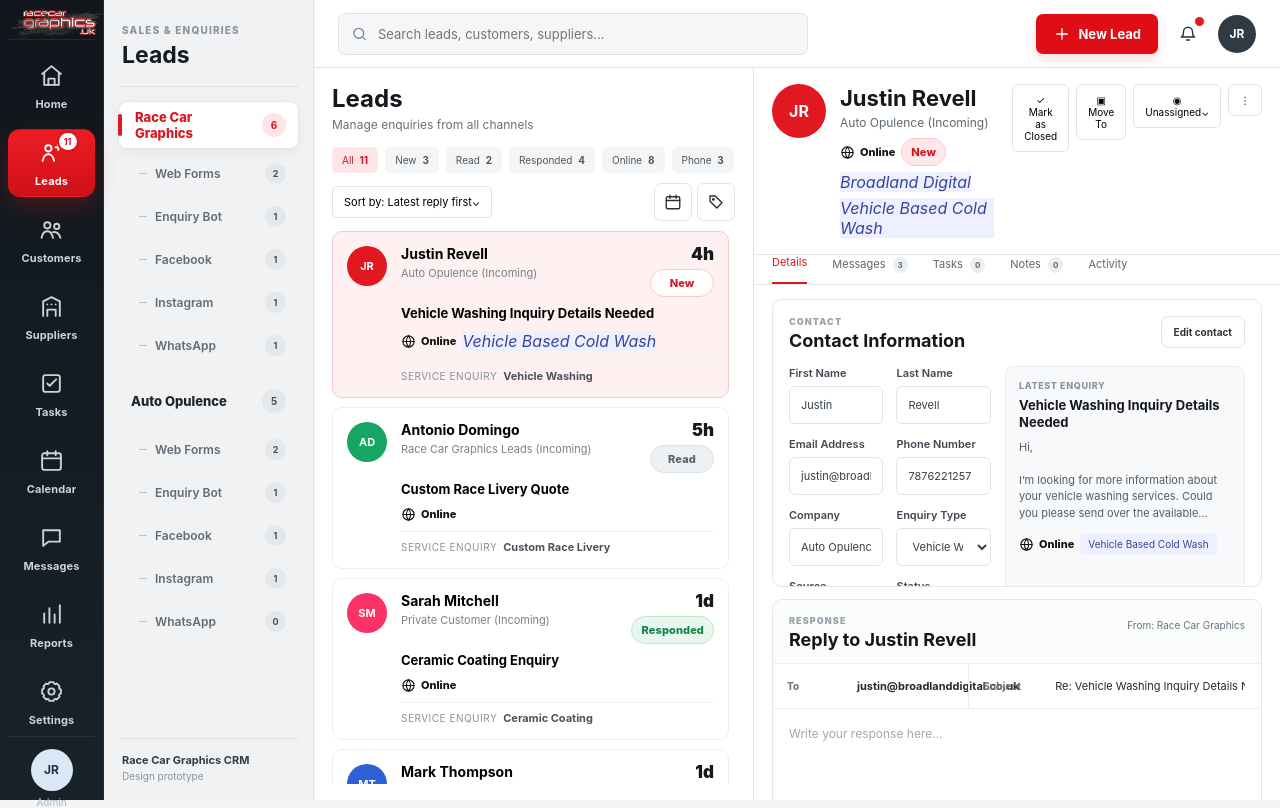
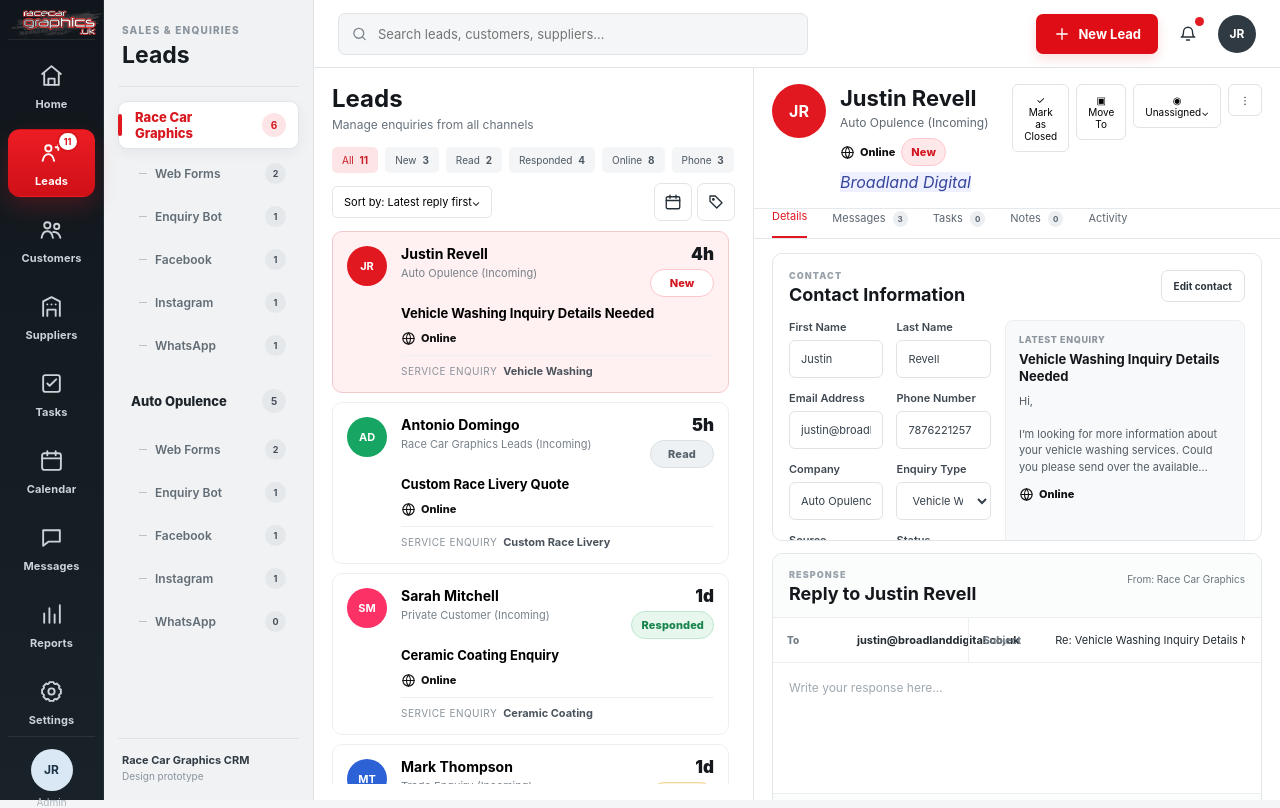
Before and after one commit to broadlanddigital2/rcg-crm-ui-prototype, a Next.js app: page /leads in a window 1280 px wide. Built offline with nearby package versions, Linux system fonts and the light colour scheme.

Commit message:
Remove vehicle based cold wash label

```diff
--- a/app/leads/LeadsClient.tsx
+++ b/app/leads/LeadsClient.tsx
@@ -10,7 +10,7 @@
 };
 
 const leads:Lead[]=[
-  {initials:"JR",name:"Justin Revell",business:"Auto Opulence (Incoming)",subject:"Vehicle Washing Inquiry Details Needed",source:"Web Forms",contactMode:"Online",status:"New",serviceType:"Vehicle Washing",tag:"Vehicle Based Cold Wash",time:"4h",email:"justin@broadlanddigital.co.uk",phone:"7876221257",message:"Hi,\n\nI’m looking for more information about your vehicle washing services. Could you please send over the available packages and pricing?\n\nThanks,\nJustin"},
+  {initials:"JR",name:"Justin Revell",business:"Auto Opulence (Incoming)",subject:"Vehicle Washing Inquiry Details Needed",source:"Web Forms",contactMode:"Online",status:"New",serviceType:"Vehicle Washing",time:"4h",email:"justin@broadlanddigital.co.uk",phone:"7876221257",message:"Hi,\n\nI’m looking for more information about your vehicle washing services. Could you please send over the available packages and pricing?\n\nThanks,\nJustin"},
   {initials:"AD",name:"Antonio Domingo",business:"Race Car Graphics Leads (Incoming)",subject:"Custom Race Livery Quote",source:"Instagram",contactMode:"Online",status:"Read",serviceType:"Custom Race Livery",time:"5h",email:"antonio@example.com",phone:"07700 900222",message:"Please can you quote for a custom race livery and sponsor graphics."},
   {initials:"SM",name:"Sarah Mitchell",business:"Private Customer (Incoming)",subject:"Ceramic Coating Enquiry",source:"Facebook",contactMode:"Online",status:"Responded",serviceType:"Ceramic Coating",time:"1d",email:"sarah@example.com",phone:"07700 900333",message:"I would like pricing for ceramic coating on a new vehicle."},
   {initials:"MT",name:"Mark Thompson",business:"Trade Enquiry (Incoming)",subject:"Van Graphics for Fleet",source:"Phone",contactMode:"Phone",status:"Quoted",serviceType:"Van Graphics",time:"1d",email:"mark@example.com",phone:"07700 900444",message:"We need graphics across a fleet of 6 vans."}
```
